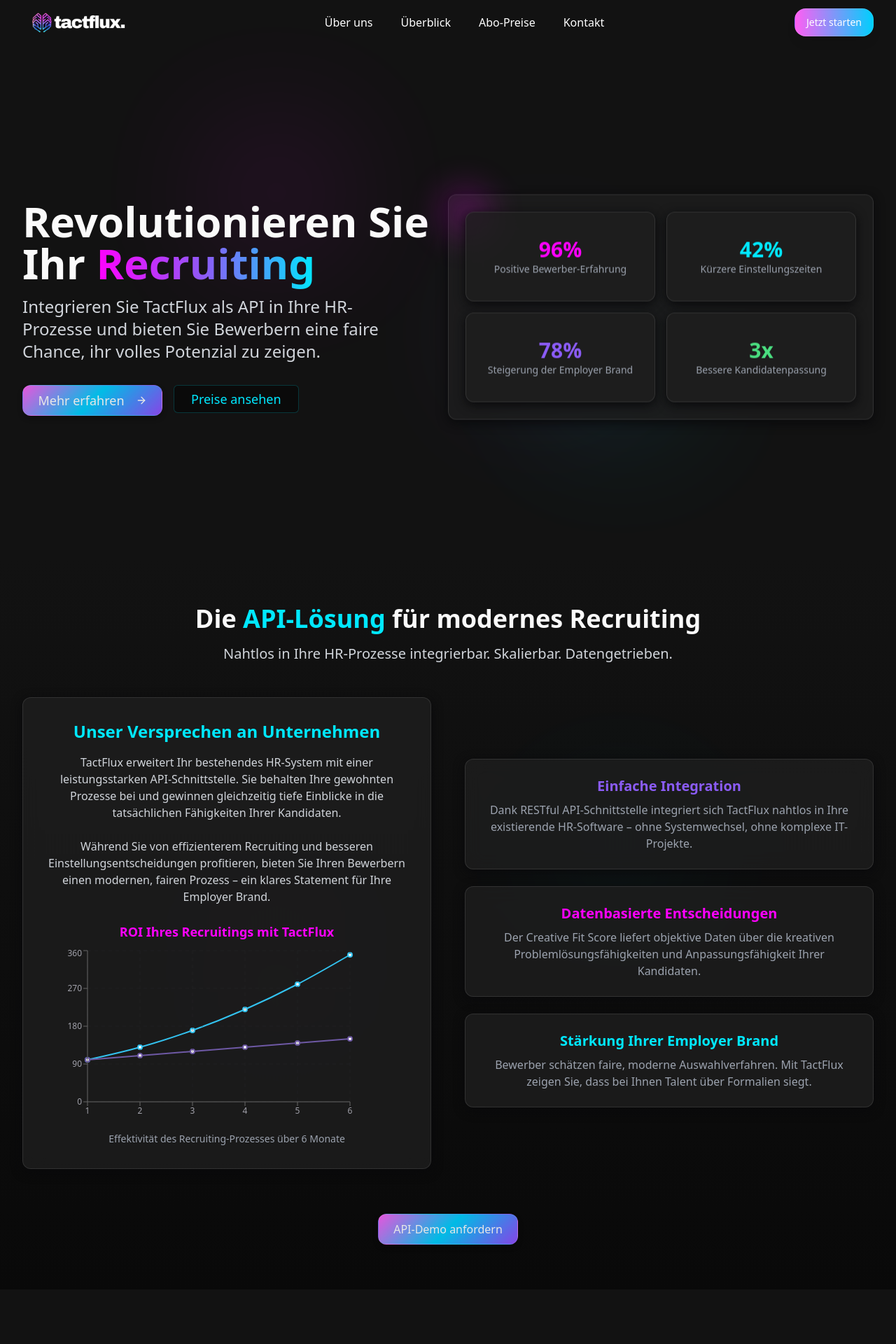
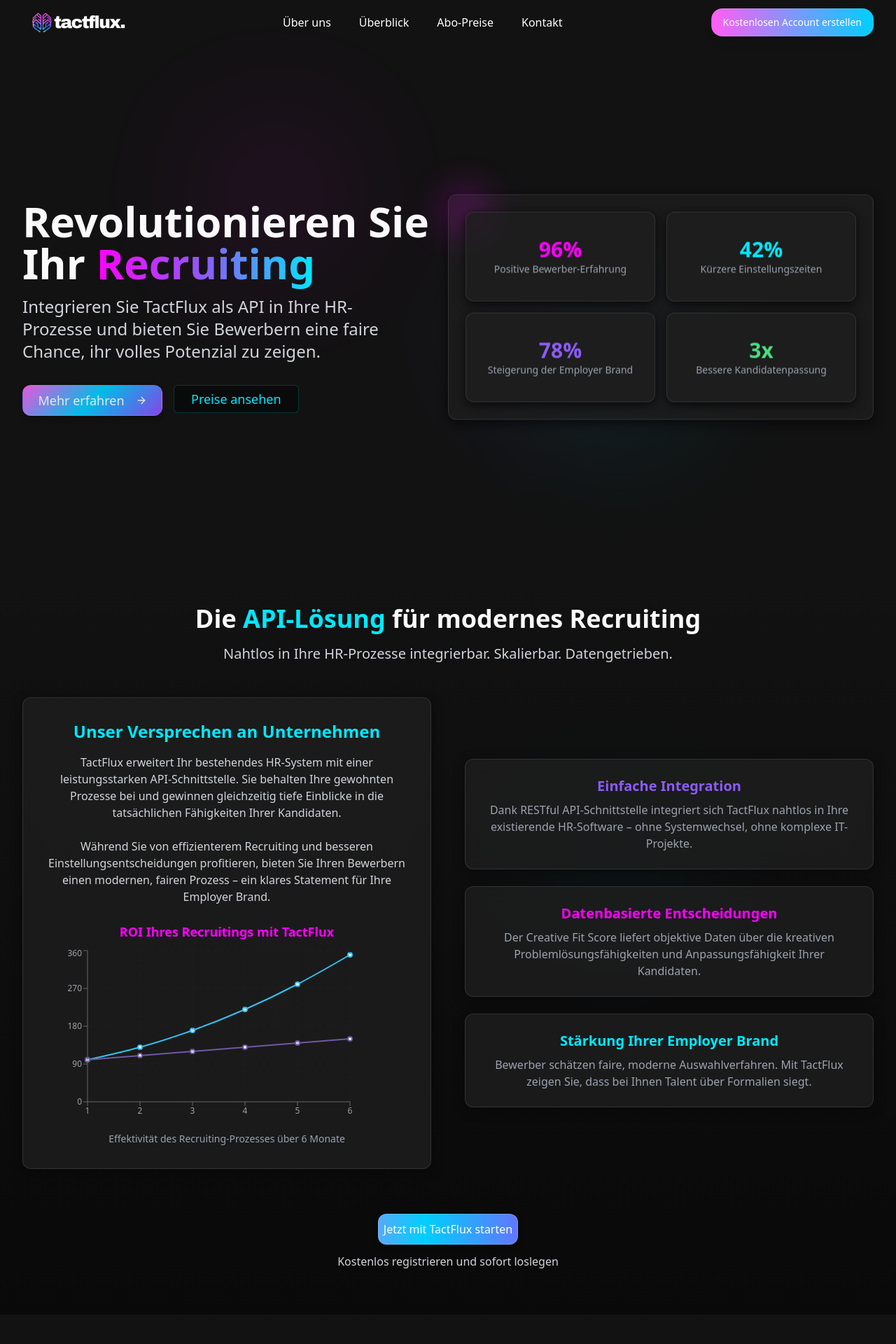
Before and after one commit to TactFlux/tactflux-neon-glow-page, a React (Vite) app: page / in a window 1280 px wide. Shown: the top 1920 px of the page at 70% size. Built offline with nearby package versions, Linux system fonts and the light colour scheme.

Commit message:
feat: Add CTA button for signup
Adds a call-to-action button to the landing page that links to the signup route.
The button uses the shadcn/ui Button component and is styled for a good user experience.
The button is responsive and centered on smaller viewports.

```diff
--- a/src/App.tsx
+++ b/src/App.tsx
@@ -1,8 +1,9 @@
+
 import { Toaster } from "@/components/ui/toaster";
 import { Toaster as Sonner } from "@/components/ui/sonner";
 import { TooltipProvider } from "@/components/ui/tooltip";
 import { QueryClient, QueryClientProvider } from "@tanstack/react-query";
-import { BrowserRouter, Routes, Route } from "react-router-dom";
+import { BrowserRouter, Routes, Route, Navigate } from "react-router-dom";
 import Index from "./pages/Index";
 import NotFound from "./pages/NotFound";
 
@@ -16,6 +17,8 @@ const App = () => (
       <BrowserRouter>
         <Routes>
           <Route path="/" element={<Index />} />
+          {/* Redirect to the external signup page */}
+          <Route path="/signup" element={<Navigate to="https://admin-app.tactflux.de/signup" replace />} />
           {/* ADD ALL CUSTOM ROUTES ABOVE THE CATCH-ALL "*" ROUTE */}
           <Route path="*" element={<NotFound />} />
         </Routes>
--- a/src/components/AboutUsSection.tsx
+++ b/src/components/AboutUsSection.tsx
@@ -1,5 +1,6 @@
 
 import React from 'react';
+import { Link } from 'react-router-dom';
 import { Button } from "@/components/ui/button";
 import { ChartContainer, ChartTooltip, ChartTooltipContent } from "@/components/ui/chart";
 import { LineChart, Line, CartesianGrid, XAxis, YAxis } from "recharts";
@@ -87,13 +88,16 @@ const AboutUsSection: React.FC = () => {
 
         <div className="mt-16 text-center">
           <Button
-            onClick={() => document.getElementById('contact')?.scrollIntoView({ behavior: 'smooth' })}
-            variant="tactflux-static"
+            asChild
+            variant="tactflux-cta"
             size="cta"
-            className="mx-auto py-2"
+            className="mx-auto py-2 ring-tactflux-blue ring-offset-2 focus:ring-2"
           >
-            API-Demo anfordern
+            <Link to="/signup">
+              Jetzt mit TactFlux starten
+            </Link>
           </Button>
+          <p className="text-gray-300 mt-3">Kostenlos registrieren und sofort loslegen</p>
         </div>
       </div>
     </section>
--- a/src/components/FeaturesSection.tsx
+++ b/src/components/FeaturesSection.tsx
@@ -1,5 +1,7 @@
 
 import React from 'react';
+import { Link } from 'react-router-dom';
+import { Button } from "@/components/ui/button";
 import { Fingerprint, LineChart, BarChart3, Shield, Award, Sparkles, Code, BarChart, Cpu, Zap } from 'lucide-react';
 
 interface FeatureCardProps {
@@ -137,6 +139,23 @@ const FeaturesSection: React.FC = () => {
             <p className="text-gray-400">Die Testergebnisse fließen automatisch zurück in Ihr HR-Tool – mit klaren Scores und aussagekräftigen Analysen.</p>
           </div>
         </div>
+
+        {/* CTA Button */}
+        <div className="mt-12 text-center">
+          <Button
+            asChild
+            variant="tactflux-cta"
+            size="cta"
+            className="mx-auto shadow-neon-blue-hover ring-tactflux-blue ring-offset-2 focus:ring-2 transform transition-all hover:scale-105"
+          >
+            <Link to="/signup">
+              Kostenlosen TactFlux-Account erstellen
+            </Link>
+          </Button>
+          <p className="text-gray-400 mt-4">
+            Sofort starten, keine Kreditkarte erforderlich
+          </p>
+        </div>
       </div>
     </section>
   );
--- a/src/components/Header.tsx
+++ b/src/components/Header.tsx
@@ -1,10 +1,14 @@
+
 import React, { useState, useEffect } from 'react';
+import { Link } from 'react-router-dom';
 import { Button } from "@/components/ui/button";
 import Logo from './Logo';
 import { Menu, X } from 'lucide-react';
+
 const Header: React.FC = () => {
   const [isScrolled, setIsScrolled] = useState(false);
   const [isMenuOpen, setIsMenuOpen] = useState(false);
+
   useEffect(() => {
     const handleScroll = () => {
       const scrollPosition = window.scrollY;
@@ -13,6 +17,7 @@ const Header: React.FC = () => {
     window.addEventListener('scroll', handleScroll);
     return () => window.removeEventListener('scroll', handleScroll);
   }, []);
+
   const scrollToSection = (id: string) => {
     const element = document.getElementById(id);
     if (element) {
@@ -22,6 +27,7 @@ const Header: React.FC = () => {
     }
     setIsMenuOpen(false);
   };
+
   return <header className={`fixed top-0 left-0 right-0 z-50 transition-all duration-300 ${isScrolled ? 'bg-tactflux-dark bg-opacity-90 backdrop-blur-md shadow-md' : 'bg-transparent'}`}>
       <div className="max-w-7xl mx-auto px-4 sm:px-6 lg:px-8">
         <div className="flex items-center justify-between h-16">
@@ -46,9 +52,15 @@ const Header: React.FC = () => {
             </nav>
           </div>
 
-          <div className="hidden md:block">
-            <Button variant="tactflux" onClick={() => scrollToSection('cta')} className="shadow-lg text-white font-medium rounded-2xl">
-              Jetzt starten
+          <div className="hidden md:flex items-center space-x-4">
+            <Button
+              asChild
+              variant="tactflux"
+              className="shadow-lg text-white font-medium rounded-2xl"
+            >
+              <Link to="/signup">
+                Kostenlosen Account erstellen
+              </Link>
             </Button>
           </div>
 
@@ -74,11 +86,20 @@ const Header: React.FC = () => {
             <button onClick={() => scrollToSection('contact')} className="block px-3 py-2 text-white hover:text-tactflux-blue w-full text-left">
               Kontakt
             </button>
-            <Button variant="tactflux" className="w-full font-medium mt-4" onClick={() => scrollToSection('cta')}>
-              Jetzt starten
-            </Button>
+            <div className="mt-4">
+              <Button
+                asChild
+                variant="tactflux-cta"
+                className="w-full font-medium"
+              >
+                <Link to="/signup">
+                  Jetzt kostenlos starten
+                </Link>
+              </Button>
+            </div>
           </div>
         </div>}
     </header>;
 };
+
 export default Header;
```
